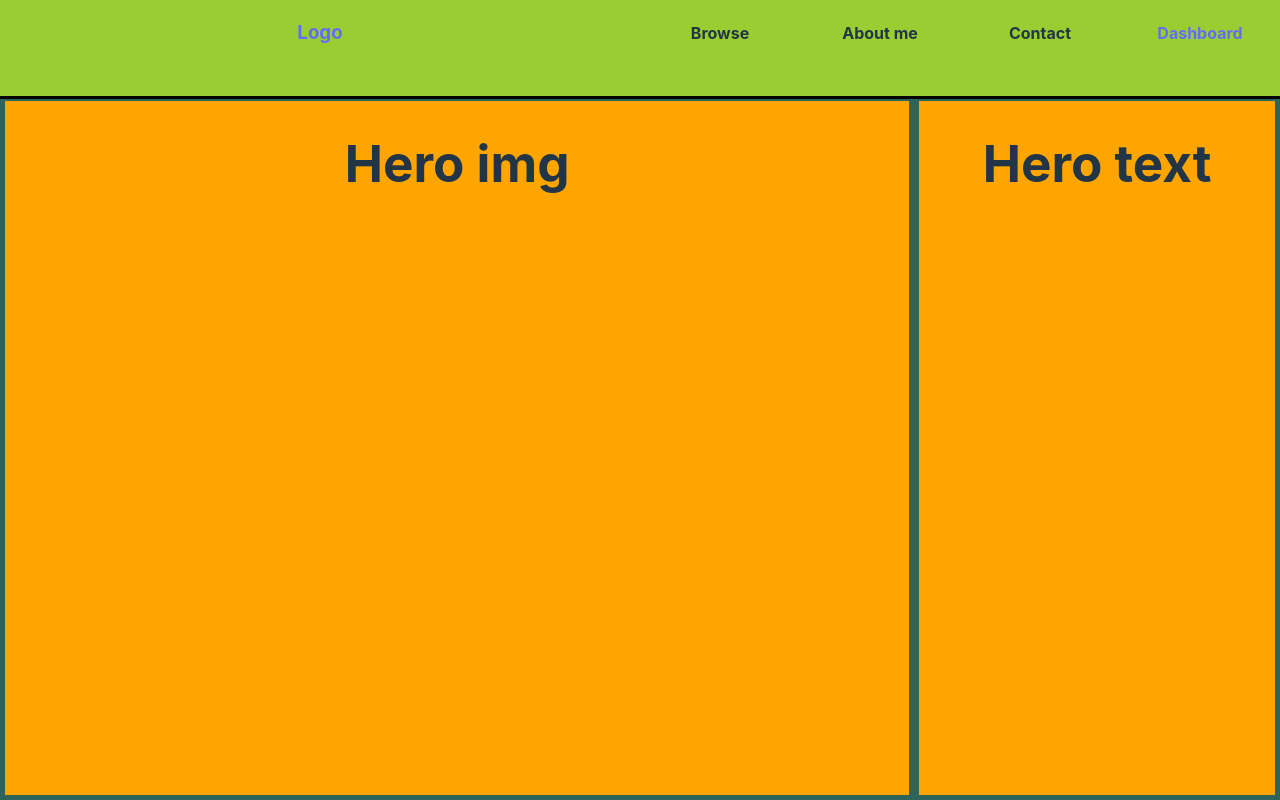
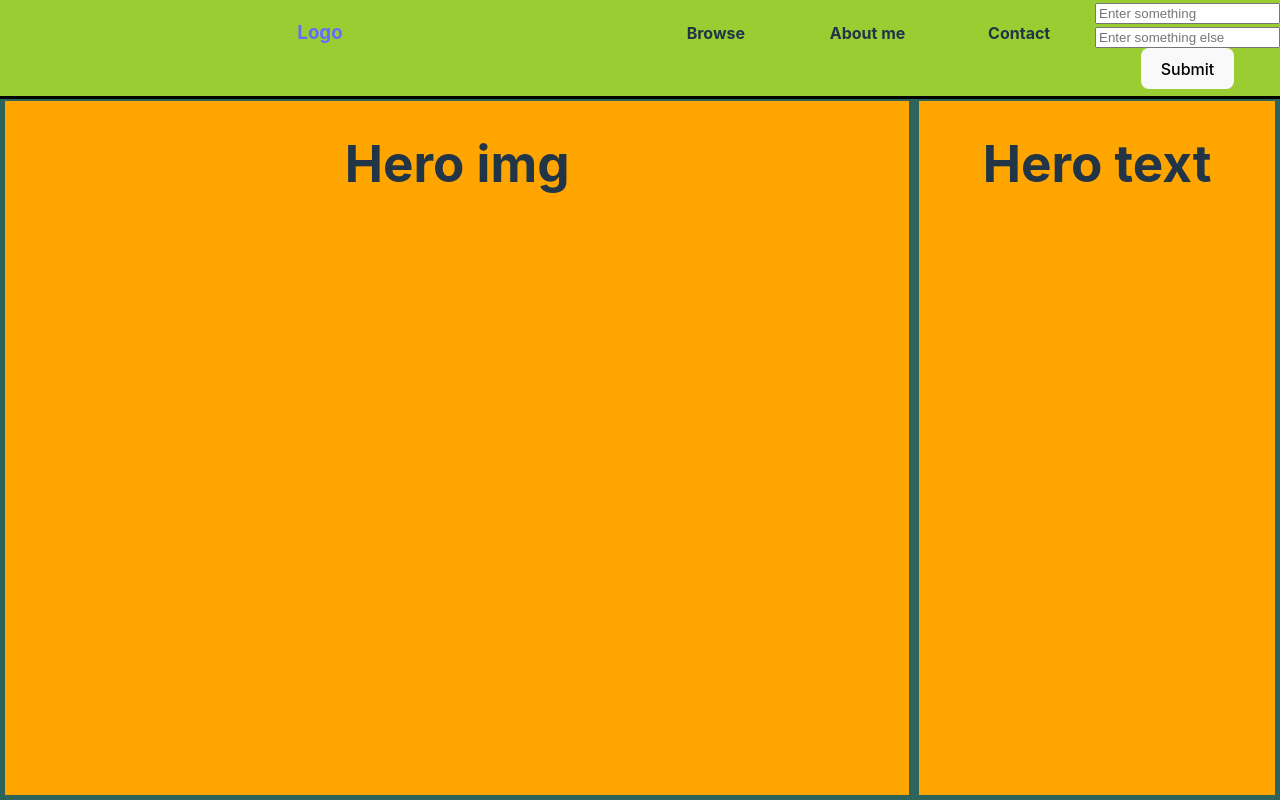
Before and after one commit to AmmarElsherif2021/ammarPortfolio, a React (Vite) app: page / in a window 1280 px wide. Shown: the top 800 px of the page. Built offline with nearby package versions, Linux system fonts and the light colour scheme.

Commit message:
userContext trial1

```diff
--- a/src/components/Navbar/Navbar.jsx
+++ b/src/components/Navbar/Navbar.jsx
@@ -1,6 +1,58 @@
+import { useUser } from '../../routes/userContext';
+import { useState } from 'react';
 import './Navbar.css'
 import { Outlet, Link } from "react-router-dom";
+const Login=()=>{// Use state to store the values of the inputs
+    const [user, setUser] = useState(
+        {
+            name:'',
+            password:''
+        }
+    );
+
+
+    // Define a function to handle the change of the inputs
+    function handleChange(event) {
+      // Get the name and value of the target input
+      const { name, value } = event.target;
+      // Update the state of the corresponding input
+      setUserData((prev)=>({
+        ...prev,
+        [name]:value
+      }))
+    }
+
+    // Define a function to handle the submit of the form
+    function handleSubmit(event) {
+
+      event.preventDefault();
+
+    }
+
+    // Return the JSX code that renders the form
+    return (
+      <form onSubmit={handleSubmit} className="two-inputs-form">
+        <input
+          type="text"
+          name="name"
+          value={user.name}
+          onChange={handleChange}
+          placeholder="Enter something"
+        />
+        <input
+          type="text"
+          name="password"
+          value={user.password}
+          onChange={handleChange}
+          placeholder="Enter something else"
+        />
+        <button type="submit">Submit</button>
+      </form>
+    );
+  }
 const Navbar=()=>{
+    const {user}=useUser();
+
     return(
         <div className = 'nav'>
             <div className='left-nav'>
@@ -20,8 +72,17 @@ const Navbar=()=>{
                 <h4>Contact</h4>
                 </div>
                 <div>
-                <Link to={`Admin`}><h4>Dashboard</h4></Link>
-                <Outlet/>
+                {/*
+                 <div>
+                    <Link to={`Admin`}><h4>Dashboard</h4></Link>
+                    <Outlet/>
+                 </div>
+                 */
+                }
+
+                 <userProvider><Login/></userProvider>
+
+
                 </div>
             </div>
 
--- /dev/null
+++ b/src/routes/userContext.jsx
@@ -0,0 +1,16 @@
+import { useContext } from "react";
+import { useState } from "react";
+import {createContext}from "react";
+const userContext = createContext({});
+export const userProvider = ({children}) =>{
+    const[user]=useState(
+        {
+            name:'ammar',
+            password: '4331077'
+        }
+    )
+    return(
+        <userContext.Provider value={user}></userContext.Provider>
+    )
+}
+export const useUser=()=>useContext(userContext)
```
